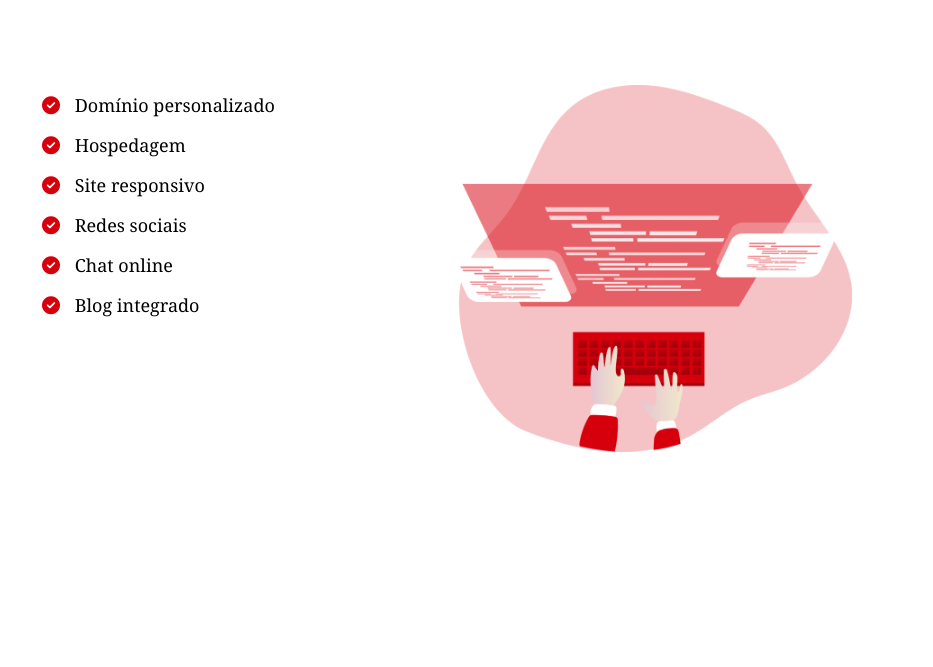
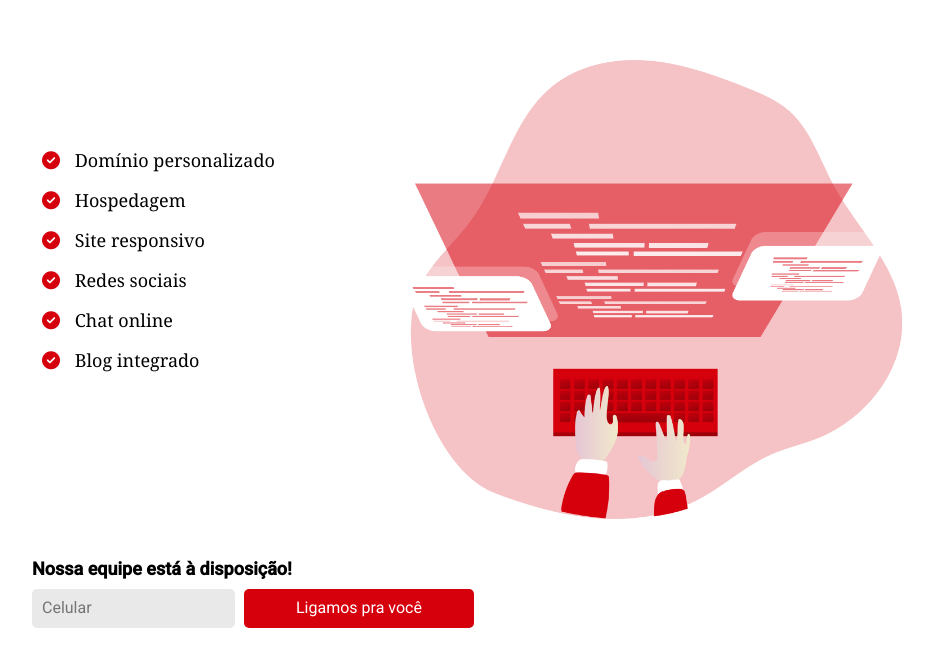
Before and after one commit to HugoMendess/Projeto_Codar, a plain HTML site: page index.html in a window 1280 px wide. Shown: the part 693-1360 px from the top of the page, without its empty margins (138-1071 px from the left). Before the commit the page ends 1145 px from the top, so only its background shows below. Drawn offline with Linux system fonts and the light colour scheme.

Commit message:
Criando o form para colocar o número de celular

```diff
--- a/css/style.css
+++ b/css/style.css
@@ -110,13 +110,19 @@ img{
 /* Servicos */
 
 .servicos{
-    margin-top: 275px;
+    margin-top: 250px;
+    margin-bottom: 50px;
 
+}
+
+.servicos-descricao{
+    margin-top: 80px;
 }
 
 .servicos p{
     font-size: 18px;
     padding: 10px 0px;
+
 
 }
 
@@ -129,3 +135,40 @@ img{
 .servicos-img img{
     margin: 0 auto;
 }
+
+.servicos-button{
+    margin-top: 30px;
+
+}
+
+.servicos-button h3{
+    font-size: 18px;
+    font-weight: bold;
+    padding: 10px 0;
+}
+
+.servicos-button input{
+    border-radius: 5px;
+    background-color: #e9e9e9;
+    border: none;
+    padding: 10px 10px;
+    margin-right: 5px;
+}
+
+.servicos-button button{
+    background-color: #D6000D;
+    color: #fff;
+    padding: 10px 10px;
+    width: 50%;
+    border: none;
+    border-radius: 5px;
+}
+
+.servicos-button button:hover{
+    cursor: pointer;
+    background-color: #fff;
+    color: #D6000D;
+    border: 2px solid #000;
+    padding: 8px 8px;
+
+}
--- a/index.html
+++ b/index.html
@@ -59,9 +59,19 @@
         </div>
 
         <div class="servicos-img grid-11">
-            <img src="../Projeto_Codar/assets/coding_.png" width="400px">
+            <img src="../Projeto_Codar/assets/coding_.png" width="500px">
+        </div>
+
+        <div class="servicos-button grid-8">
+            <h3>Nossa equipe está à disposição!</h3>
+            <form>
+                <input type="text" placeholder="Celular">
+                <button type="submit">Ligamos pra você</button>
+            </form>
         </div>
     </section>
+
+    <!---->
 
     <script src="https://kit.fontawesome.com/d02d4faeb6.js" crossorigin="anonymous"></script>
 </body>
```
